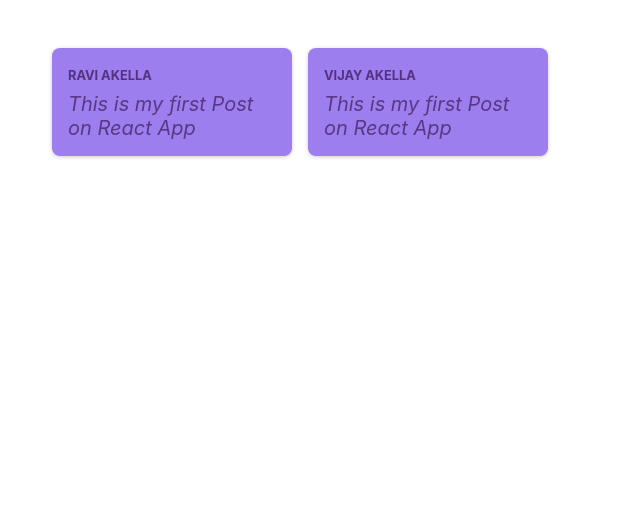
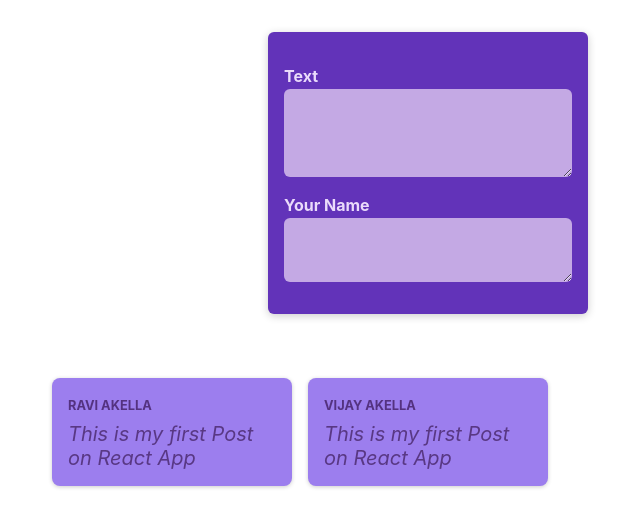
Before and after one commit to raviakella03/react-crash-course, a React (Create React App) app: page / in a window 1280 px wide. Shown: the top 526 px of the page, without its empty margins (212-852 px from the left). Built offline with nearby package versions, Linux system fonts and the light colour scheme.

Commit message:
New Component and useState
New component - NewPost
Dynamically changing the state of the react component using useState

```diff
--- /dev/null
+++ b/src/components/newPost/NewPost.js
@@ -0,0 +1,28 @@
+import { useState } from 'react';
+
+import newPostStyles from './NewPost.module.css';
+
+function NewPost() {
+
+    const [postContent, setPostContent] = useState('');
+
+    function changeBodyHandler(event) {
+        setPostContent(event.target.value);
+    }
+
+    return (
+        <form className={newPostStyles.form}>
+            <p>
+                <label htmlFor='postContent'>Text</label>
+                <textarea id="postContent" required rows={3} onChange={changeBodyHandler}/>
+            </p>
+            <p>{postContent}</p>
+            <p>
+                <label htmlFor='postAuthor'>Your Name</label>
+                <textarea id="postAuthor" required />
+            </p>
+        </form>
+    );
+}
+
+export default NewPost;
--- /dev/null
+++ b/src/components/newPost/NewPost.module.css
@@ -0,0 +1,27 @@
+.form {
+    background-color: #6233b9;
+    padding: 1rem;
+    width: 20rem;
+    margin: 2rem auto;
+    border-radius: 6px;
+    box-shadow: 0 2px 8px rgba(0, 0, 0, 0.2);
+}
+
+.form label {
+    display: block;
+    margin-bottom: 0.05rem;
+    color: #eadbfb;
+    font-weight: bold;
+}
+
+.form input,
+.form textarea {
+  display: block;
+  width: 100%;
+  font: inherit;
+  padding: 0.5rem;
+  border-radius: 6px;
+  border: none;
+  background-color: #c4a9e4;
+  color: #28262c;
+}
--- a/src/components/posts/Posts.js
+++ b/src/components/posts/Posts.js
@@ -1,10 +1,12 @@
 import React from "react";
+import NewPost from "../newPost/NewPost";
 import Post from "./post/Post";
 import postsStyles from './Posts.module.css';
 
 function Posts() {
     return (
         <React.Fragment>
+            <NewPost />
             <ul className={postsStyles.posts}>
                 <Post userName="Ravi Akella" storyContent="This is my first Post on React App" />
                 <Post userName="Vijay Akella" storyContent="This is my first Post on React App" />
```
